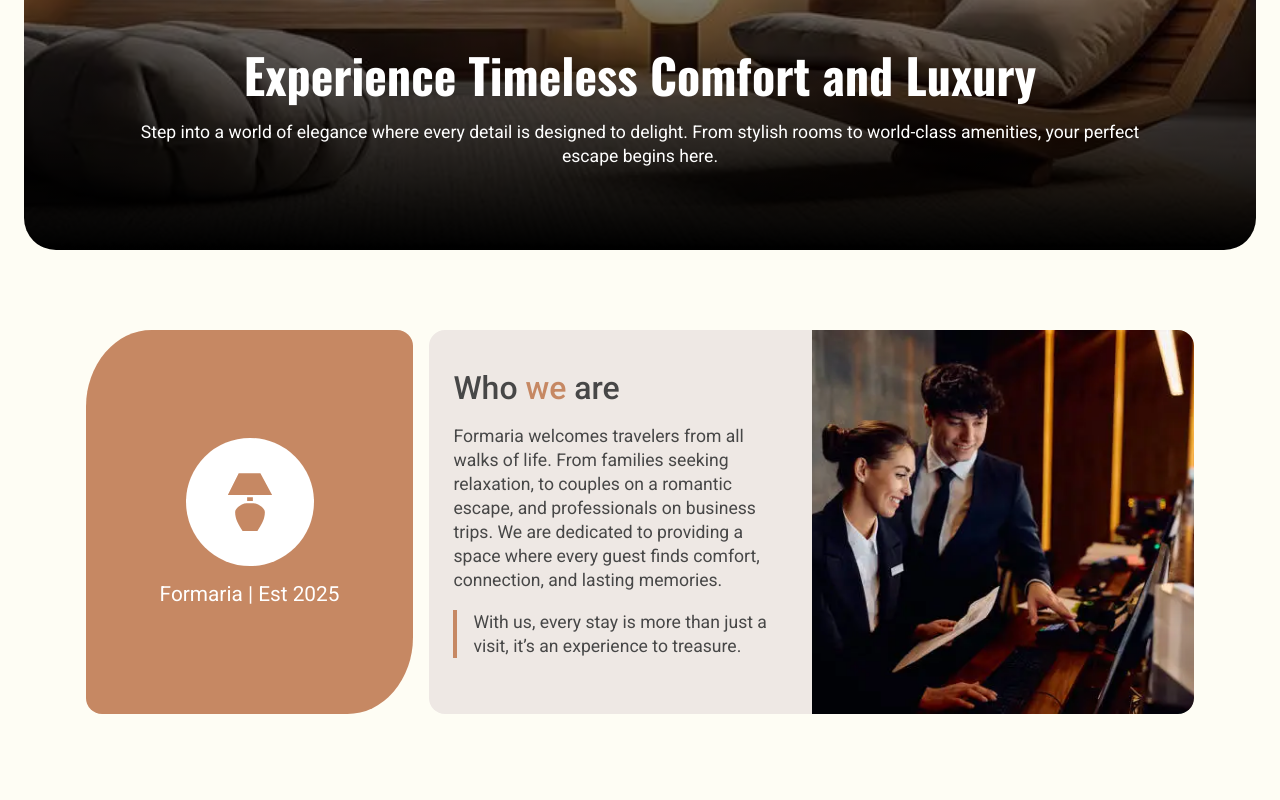
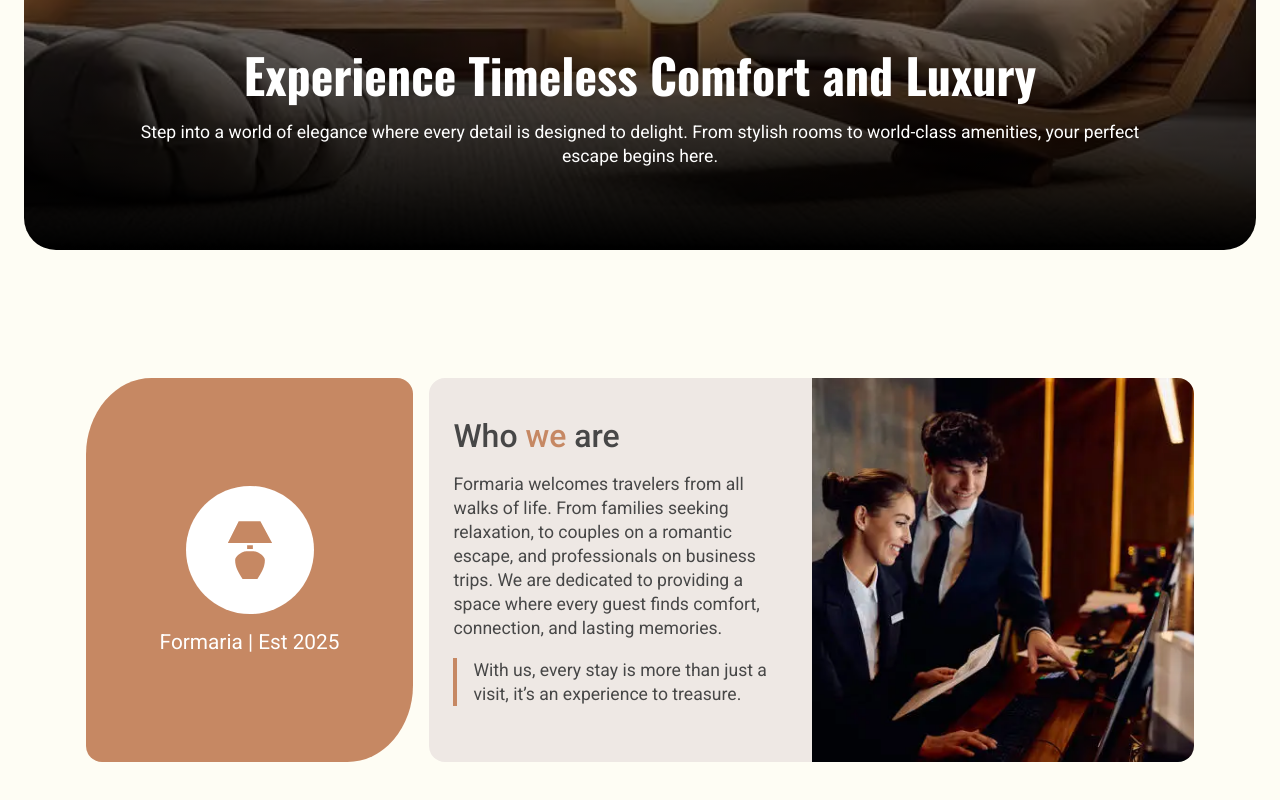
Before and after one commit to DhennisNizal/formaria, a React (Vite) app: page / in a window 1280 px wide. Shown: the part 518-1318 px from the top of the page. Built offline with nearby package versions, Linux system fonts and the light colour scheme.

Commit message:
style (about): adjust margin and max-width

```diff
--- a/src/modules/about/styles.js
+++ b/src/modules/about/styles.js
@@ -2,7 +2,7 @@ import styled from "styled-components";
 import { color, breakpoint } from "../../styles";
 
 export const AboutWrapper = styled.section`
-  margin: 5rem 0;
+  margin: 8rem 0;
   width: 100%;
   display: flex;
   justify-content: center;
@@ -16,7 +16,6 @@ export const Content = styled.div`
   ${breakpoint.tablet} {
     flex-direction: column;
     align-items: center;
-    max-width: 100%;
   }
 
   ${breakpoint.mobile} {
```
